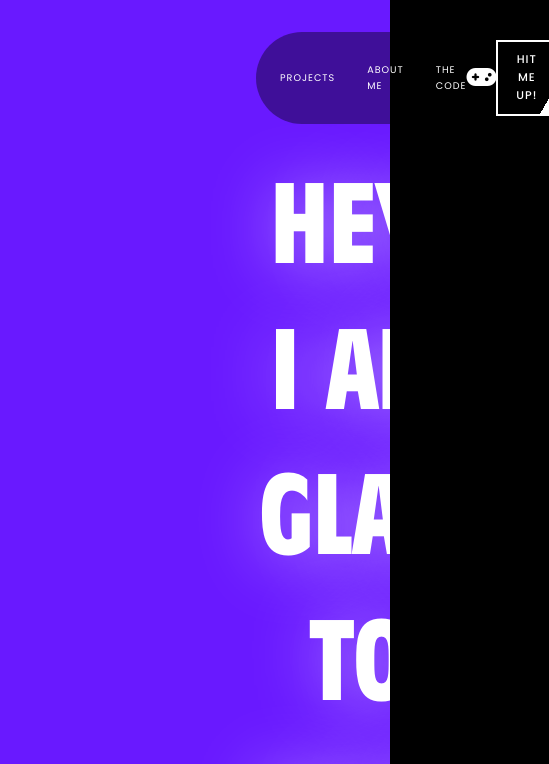
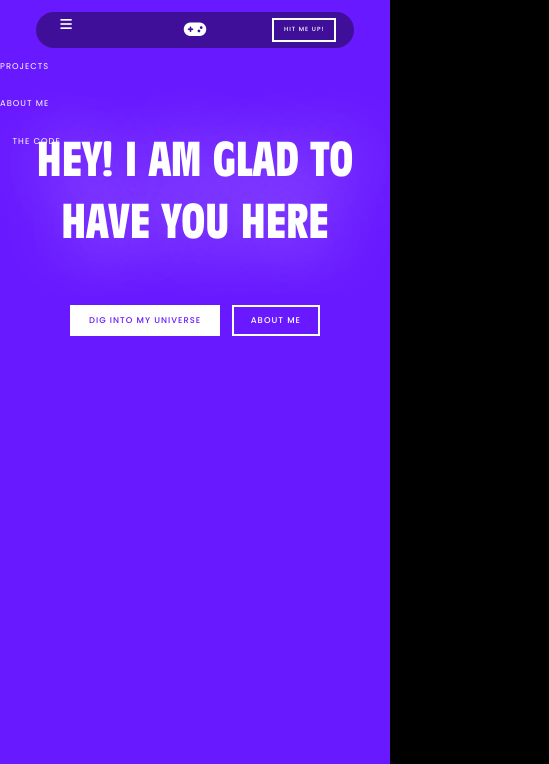
Before and after one commit to Shailly-Sahay/Portfolio, a website built with Parcel: page index.html in a window 390 px wide. Shown: the top 764 px of the page, 549 px wide, since content can reach past the window. Built offline with nearby package versions, Linux system fonts and the light colour scheme.

Commit message:
responsive design 1

```diff
--- a/index.html
+++ b/index.html
@@ -27,8 +27,19 @@
   </div>
   <!-- Section Hero -->
   <section class="hero-section" id="section-1">
+
     <header class="header">
+
+      <div class="common-padding-H">
         <nav class="nav">
+          <div class="btn-nav-mobile-box">
+
+            <button class="btn-nav-mobile">
+              <i class="fa-solid fa-bars icon-nav" name="icon-open"></i>
+              <i class="fa-solid fa-xmark icon-nav" name="icon-close"></i>
+            </button>
+          </div>
+
           <ul class="nav__links">
             <li class="nav__item">
               <a class="link nav__link" href="#gallery">Projects</a>
@@ -49,14 +60,20 @@
             <a class="btn__round btn__simple btn" href="#form">Hit me
               up!</a>
           </div>
+
         </nav>
 
+      </div>
+
     </header>
+
     <div class="hero">
+
 
       <div class="hero__mask">
         <div class="hero__wrapper">
-
+          <div class="common-padding-V-Hero">
+            <div class="common-padding-H">
               <div class="hero__heading">
                 <h1 class="heading-primary "><span class="heading-primary__span1">
                     Hey! I am glad to </span><br> <span class="heading-primary__span2">have you here</span>
@@ -71,6 +88,12 @@
             </div>
           </div>
         </div>
+
+
+      </div>
+
+    </div>
+
   </section>
 
 
@@ -78,12 +101,13 @@
 
     <!-- Section about -->
     <section class="section-about" id="about">
-
       <div class="section-about__contentbox">
         <div class="section-about__contentbox--imgbox  ">
           <img src="src/img/ME.png" alt="">
         </div>
         <div class="section-about__contentbox--infobox">
+          <div class="common-padding-H">
+
             <div class="info-wrapper">
               <div class="tag">
 
@@ -95,7 +119,8 @@
               <p class="section-about__contentbox--info">
                 Hi there! I'm <span>Shailly Sahay</span>, your friendly
                 <span>front-end web developer</span>
-              from Patna, Bihar. I have done my bachelors in Physics from St. Xavier's College in Mumbai. I love making
+                from Patna, Bihar. I have done my bachelors in Physics from St. Xavier's College in Mumbai. I love
+                making
                 <span> websites look great
                   and work well.</span> Let's create something amazing together!
               </p>
@@ -113,6 +138,7 @@
               <!-- <aside class="section-about__btnbox">
               <a href="#" class="btn btn__round btn__simple">Let's see my work!</a>
             </aside> -->
+            </div>
           </div>
         </div>
 
--- a/src/sass/abstracts/_mixins.scss
+++ b/src/sass/abstracts/_mixins.scss
@@ -58,3 +58,30 @@
 
   animation: pan-image2 20s infinite alternate-reverse;
 }
+
+// MEDIA QUERY MANAGER
+@mixin respond($breakpoint) {
+  @if $breakpoint == laptop {
+    @media (max-width: 112.5em) {
+      @content; //1800-1300px
+    }
+  }
+
+  @if $breakpoint == tab-land {
+    @media (max-width: 81.25em) {
+      @content; //1300-900px
+    }
+  }
+
+  @if $breakpoint == tab-port {
+    @media (max-width: 56.25em) {
+      @content; //900-600px
+    }
+  }
+
+  @if $breakpoint == phone {
+    @media (max-width: 37.5em) {
+      @content; //600px
+    }
+  }
+}
--- a/src/sass/base/_base.scss
+++ b/src/sass/base/_base.scss
@@ -12,15 +12,27 @@
 
 html {
   box-sizing: border-box;
-  font-size: 62.5%;
+  font-size: 62.5%; // 1rem = 10px
 
   max-width: 100%;
   overflow-x: hidden;
 
   scroll-behavior: smooth;
 
-  @media only screen and (max-width: $bp-medium) {
-    font-size: 50%;
+  @include respond(laptop) {
+    font-size: 56.25%; //1rem = 9px, 9/16 = 56.25%
+  }
+
+  @include respond(tab-land) {
+    font-size: 50%; //1rem = 8px, 8/16 = 50%
+  }
+
+  @include respond(tab-port) {
+    font-size: 43.75%; //1rem = 7px, 7/16 = 43.75%
+  }
+
+  @include respond(phone) {
+    font-size: 37.5%; //1rem = 6px, 6/16 = 37.5%
   }
 }
 
@@ -38,7 +50,7 @@ body {
 }
 
 ::-webkit-scrollbar {
-  width: 0.1rem;
+  width: 0.5rem;
 }
 
 ::-webkit-scrollbar-track {
--- a/src/sass/base/_typography.scss
+++ b/src/sass/base/_typography.scss
@@ -1,16 +1,31 @@
 .heading-primary {
   font-family: "oliver", sans-serif;
 
-  font-weight: 900;
+  // font-weight: 900;
   font-style: normal;
 
   color: $color-white;
   text-transform: uppercase;
   font-size: 14rem;
   line-height: 1.3;
-  font-weight: 900;
+  font-weight: 700;
+  text-shadow: 5px 5px 70px rgba(255, 255, 255, 0.5);
 
-  text-shadow: 5px 5px 70px rgba(255, 255, 255, 0.5);
+  @include respond(laptop) {
+    font-size: 12rem;
+  }
+
+  @include respond(tab-land) {
+    font-size: 10rem;
+  }
+
+  @include respond(tab-port) {
+    font-size: 8rem;
+  }
+
+  // @include respond(phone) {
+  //   font-size: 6rem;
+  // }
 
   &__span1 {
     display: inline-block;
--- a/src/sass/base/_utilities.scss
+++ b/src/sass/base/_utilities.scss
@@ -20,5 +20,35 @@
   height: 100%;
 }
 
-.form {
+.common-padding {
+  &-H {
+    padding: 0 32rem;
+
+    @include respond(laptop) {
+      padding: 0 22rem;
+    }
+
+    @include respond(tab-land) {
+      padding: 0 12rem;
+    }
+
+    @include respond(tab-port) {
+      padding: 0 10rem;
+    }
+
+    @include respond(phone) {
+      padding: 0 6rem;
+    }
+  }
+
+  &-V {
+    padding: 5rem 0;
+    &-Hero {
+      padding: 20rem 0;
+
+      // @include respond(laptop) {
+      //   padding: 15rem 0;
+      // }
+    }
+  }
 }
--- a/src/sass/components/_btn.scss
+++ b/src/sass/components/_btn.scss
@@ -20,6 +20,10 @@
       border-radius: 50;
       padding: $space-s $space-l;
       border: 2px solid $color-white;
+
+      @include respond(laptop) {
+        font-size: 1rem;
+      }
     }
   }
 
@@ -32,6 +36,14 @@
       // border-radius: 5px;
       padding: $space-s $space-xl;
       border: 2px solid $color-white;
+
+      @include respond(laptop) {
+        font-size: 1.6rem;
+      }
+
+      @include respond(tab-land) {
+        font-size: 1.4rem;
+      }
     }
   }
 
@@ -104,3 +116,29 @@
     }
   }
 }
+
+// Mobile nav
+.btn-nav-mobile {
+  border: none;
+  background: none;
+  cursor: pointer;
+  display: flex;
+  align-items: center;
+
+  &-box {
+    display: none;
+    @include respond(tab-land) {
+      display: block;
+    }
+  }
+}
+
+.icon-nav {
+  color: $color-white;
+  height: 4rem;
+  aspect-ratio: 1/1;
+
+  &[name="icon-close"] {
+    display: none;
+  }
+}
--- a/src/sass/layout/_header-and-about.scss
+++ b/src/sass/layout/_header-and-about.scss
@@ -20,7 +20,6 @@
     display: flex;
     gap: $space-xl;
     flex-direction: column;
-    padding: 18rem $section-sidePad 0 $section-sidePad;
   }
 
   &__heading {
@@ -48,24 +47,42 @@
   position: relative;
   border-bottom: 1px solid rgba($color-white, 0.4);
 
+  @include respond(tab-port) {
+    height: 200vh;
+  }
+
   &__contentbox {
     display: flex;
-    gap: 8rem;
     height: 100%;
+
+    @include respond(tab-port) {
+      flex-direction: column;
+      gap: 10rem;
+    }
 
     &--infobox {
       @include v-centeritem;
       width: 60%;
 
-      padding-right: $section-sidePad;
+      @include respond(tab-port) {
+        width: 100%;
+        // height: 100vh;
+      }
     }
 
     &--imgbox {
       overflow: hidden;
       width: 40%;
 
+      @include respond(tab-port) {
+        width: 100%;
+        height: 100vh;
+      }
+
       & > img {
-        height: 100%;
+        width: 100%;
+        height: auto;
+        object-fit: contain;
       }
     }
 
@@ -109,11 +126,14 @@
     position: relative;
     letter-spacing: 1px;
     text-transform: uppercase;
-    font-size: 1.2rem;
+    font-size: 1.4rem;
     font-weight: 400;
+
+    // @include respond(laptop) {
+    //   font-size: 1rem;
+    // }
   }
 }
-
 .logo {
   font-size: 3rem;
 }
@@ -131,7 +151,7 @@
   z-index: 544546543543;
   width: 100vw;
   position: fixed;
-  padding: 4rem $section-sidePad;
+  padding: 2rem 0;
 }
 
 .nav {
@@ -150,6 +170,23 @@
     display: flex;
     list-style: none;
     align-items: center;
+
+    @include respond(tab-land) {
+      background-color: transparent;
+      position: absolute;
+      // width: 100vw;
+      // height: 100vh;
+      top: 100%;
+      left: 0;
+
+      display: flex;
+      flex-direction: column;
+
+      align-items: center;
+      // justify-content: center;
+
+      gap: 4rem;
+    }
   }
 
   &__item {
```
Also changed, not shown: font size.md (added, +56 -0 lines), src/img/ME.jpg (deleted), src/img/ME.png, src/img/ME1.png (added), src/img/ME5.png (added). Lines whose indentation alone changed are shown as unchanged.
